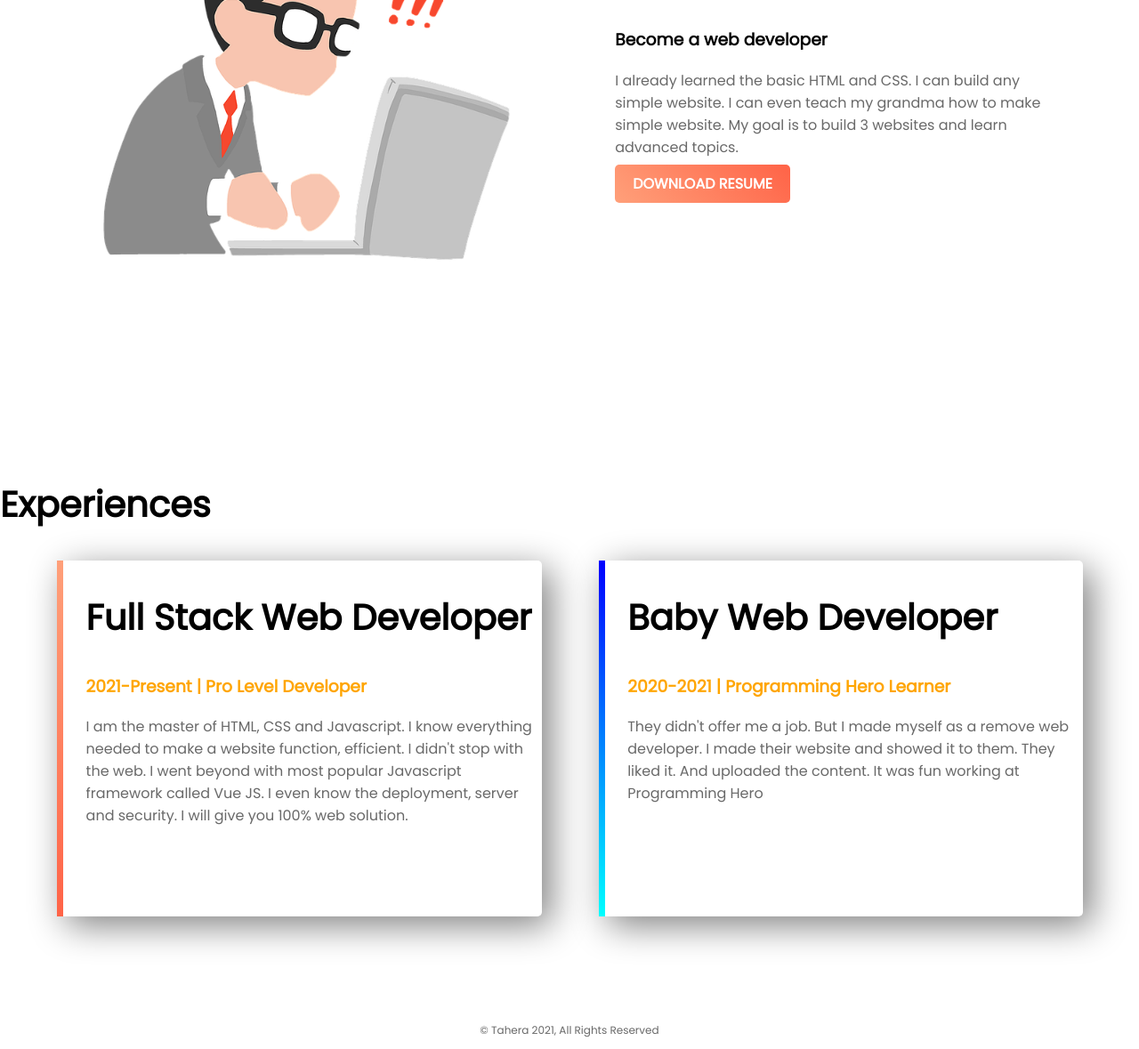
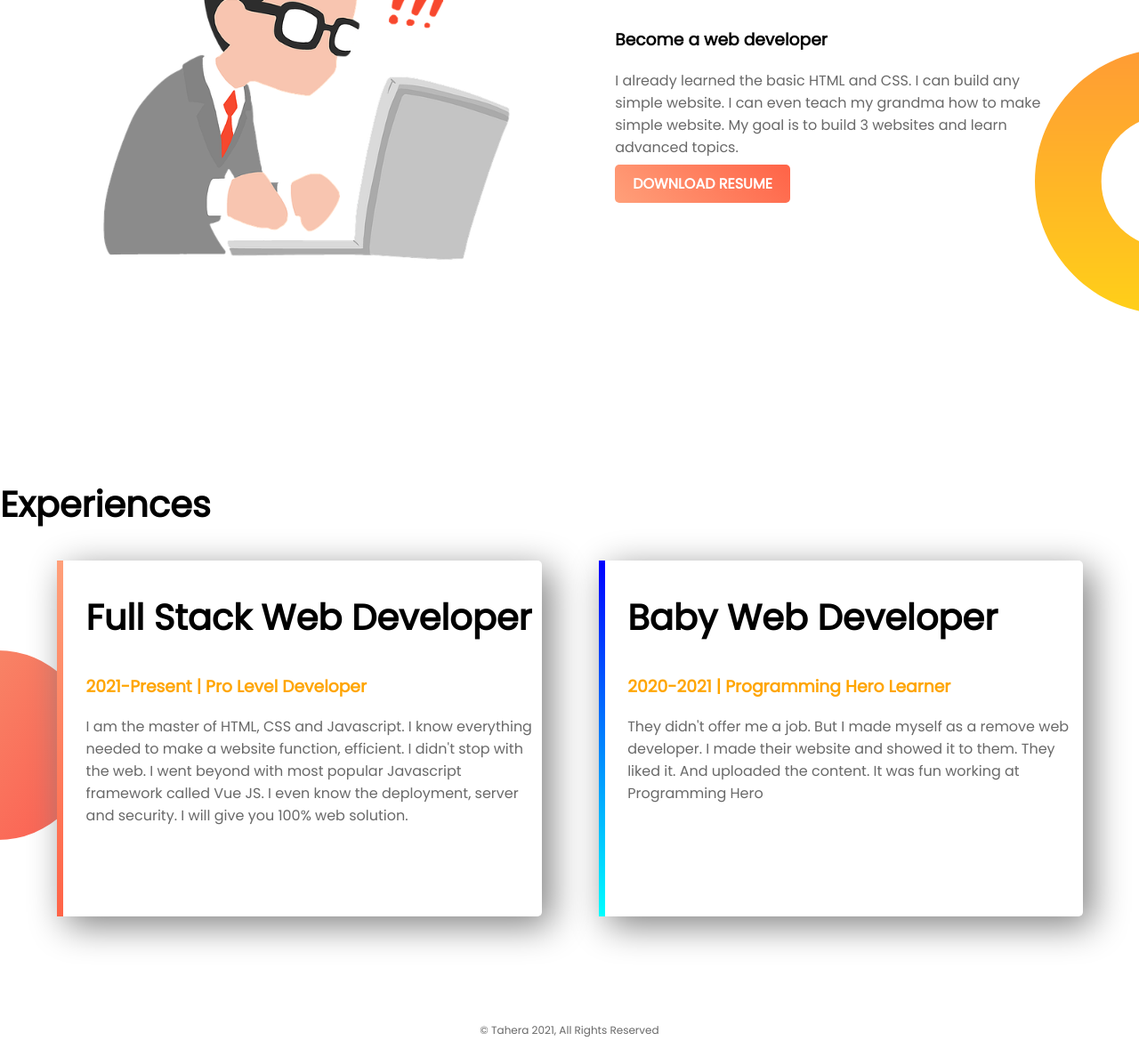
Before and after one commit to tahera18/web-portfolio, a plain HTML site: page index.html in a window 1280 px wide. Shown: the part 696-1875 px from the top of the page at 89% size. Drawn offline with Linux system fonts and the light colour scheme.

Commit message:
added background image

```diff
--- a/index.html
+++ b/index.html
@@ -8,7 +8,7 @@
     <link rel="stylesheet" href="style.css">
 </head>
 <body>
-    <section>
+    <section class="top-banner">
         <div class="half-width">
             <h1>Welcome To</h1>
             <h1> <span class="orange-highlight">Tahera's</span> Website</h1>
@@ -20,7 +20,7 @@
             <img src="images/profile.png" alt="">
         </div>
     </section>
-    <section>
+    <section class="dream-area">
         <div class="half-width">
             <img src="images/profile.png" alt="">
         </div>
@@ -31,7 +31,7 @@
             <a class="link-button" target="_blank" href="https://bangla.programming-hero.com/">Download Resume</a>
         </div>
     </section>
-    <section>
+    <section class="experience-area">
         <h2>Experiences</h2>
         <div id="full-stack" class="half-width single-experience">
             <h2>Full Stack Web Developer</h2>
--- a/style.css
+++ b/style.css
@@ -24,6 +24,10 @@ p{
 .half-width img{
     width: 100%;
 }
+.top-banner{
+    background-image: url(images/top-banner.png);
+    background-repeat: no-repeat;
+}
 .link-button{
     text-decoration: none;
     padding: 10px 20px;
@@ -33,8 +37,18 @@ p{
     color: white;
     font-weight: 700;
 }
+.dream-area{
+    background-image: url(images/dream-bg.png);
+    background-repeat: no-repeat;
+    background-position: right;
+}
 h2{
     font-size: 40px;
+}
+.experience-area{
+    background-image: url(images/exp-bg.png);
+    background-repeat: no-repeat;
+    background-position: left;
 }
 .single-experience{
     box-shadow: 10px 10px 40px gray;
@@ -45,6 +59,7 @@ h2{
     border-left: 7px solid;
     border-image: linear-gradient(180deg, lightsalmon, tomato);
     border-image-slice: 1;
+    background-color: white;
 }
 #baby-dev{
     border-left: 7px solid;
```
Also changed, not shown: images/dream-bg.png (added), images/exp-bg.png (added), images/jhankar.png (added), images/jhankar2.png (added), images/my-bg.png (added), images/my-bg2.png (added), images/top-banner.png (added).
